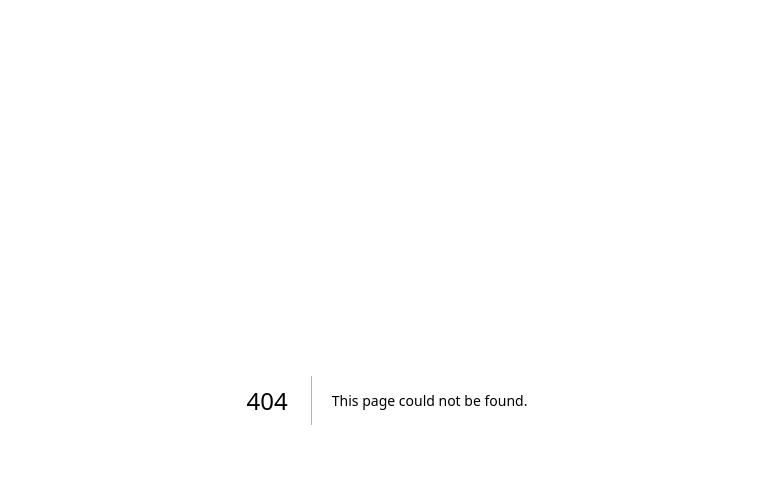
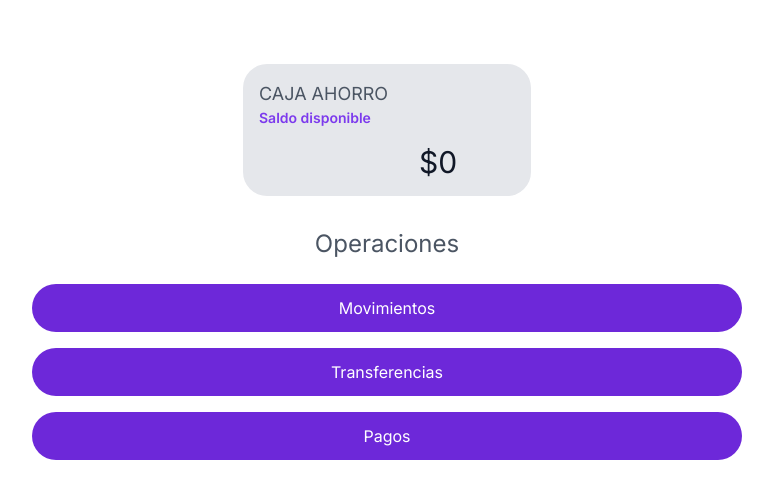
Before and after one commit to No-Country-simulation/c21-03-ft-node-react, a Next.js app in the folder frontend/: page /operations in a window 1280 px wide. Before the commit this address had no page. Shown: the top 498 px of the page, without its empty margins (253-1026 px from the left). Built offline with nearby package versions, Linux system fonts and the light colour scheme.

Commit message:
Add operations page with it's tailwind styles

```diff
--- a/frontend/src/app/components/mainPage/Sidebar.tsx
+++ b/frontend/src/app/components/mainPage/Sidebar.tsx
@@ -7,11 +7,14 @@ interface SidebarProps {
 }
 
 export default function Sidebar({ name, id }: SidebarProps) {
-  console.log(id)
+  const router = useRouter()
 
-  const router = useRouter()
   const goToUserPage = () => {
     router.push(`/users/${id}`)
+  }
+
+  const goToOperationsPage = () => {
+    router.push("/operations")
   }
 
   return (
@@ -26,9 +29,9 @@ export default function Sidebar({ name, id }: SidebarProps) {
               <span className="link-text">Inicio</span>
             </a>
           </li>
-          <li>
+          <li onClick={goToOperationsPage}>
             <a>
-              <span className="link-text">Transferencias</span>
+              <span className="link-text">Operaciones</span>
             </a>
           </li>
           <li>
--- /dev/null
+++ b/frontend/src/app/operations/page.tsx
@@ -0,0 +1,30 @@
+"use client"
+
+import { useUserDataStore } from "../store/userDataStore"
+
+export default function Operations() {
+  const { userData } = useUserDataStore()
+  return (
+    <>
+      <div className="px-12 py-16">
+        <div className="mx-auto mb-8 w-full max-w-72 flex-col items-center justify-between rounded-3xl bg-gray-200 p-4">
+          <h2 className="text-lg text-gray-600">CAJA AHORRO</h2>
+          <h6 className="mb-4 text-sm font-semibold text-violet-600">Saldo disponible</h6>
+          <p className="ml-40 text-3xl text-gray-900">${userData.card.balance}</p>
+        </div>
+        <div className="flex flex-col items-center justify-center space-y-4">
+          <p className="mb-2 text-2xl text-gray-600">Operaciones</p>
+          <button className="w-3/5 rounded-3xl bg-blue-500 bg-violet-700 px-4 py-3 text-white">
+            Movimientos
+          </button>
+          <button className="w-3/5 rounded-3xl bg-blue-500 bg-violet-700 px-4 py-3 text-white">
+            Transferencias
+          </button>
+          <button className="w-3/5 rounded-3xl bg-blue-500 bg-violet-700 px-4 py-3 text-white">
+            Pagos
+          </button>
+        </div>
+      </div>
+    </>
+  )
+}
```
